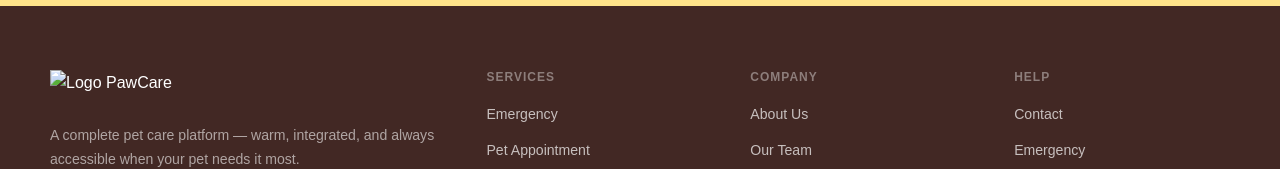
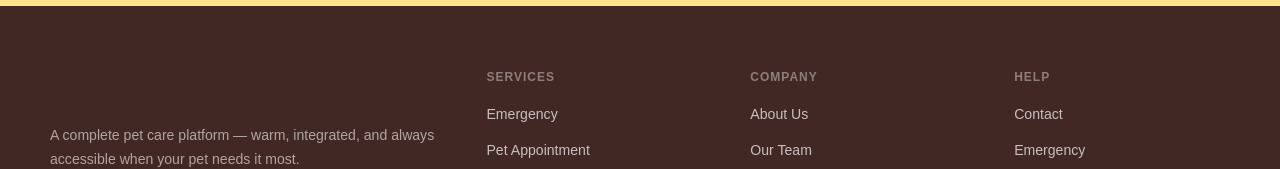
Before and after one commit to haidilaoenak/PawCaree, a website: page about.html in a window 1280 px wide. Shown: the part 2564-2733 px from the top of the page. Drawn offline with Linux system fonts and the light colour scheme; a web font is replaced by a local one.

Commit message:
Update about.html

```diff
--- a/about.html
+++ b/about.html
@@ -122,7 +122,7 @@
     <div class="footer-grid">
       <div class="footer-brand">
         <a href="index.html" class="logo-wrap" aria-label="PawCare Home">
-  <img src="nama_file_logomu.png" alt="Logo PawCare" style="height: 40px;">
+  <img src="Draft Website PawCare (2).png" alt="Logo PawCare" style="height: 40px;">
 </a>
         <p>A complete pet care platform — warm, integrated, and always accessible when your pet needs it most.</p>
         <div class="footer-socials"><a href="#" class="social-btn">📸</a><a href="#" class="social-btn">🎵</a><a href="#" class="social-btn">🐦</a></div>
```
